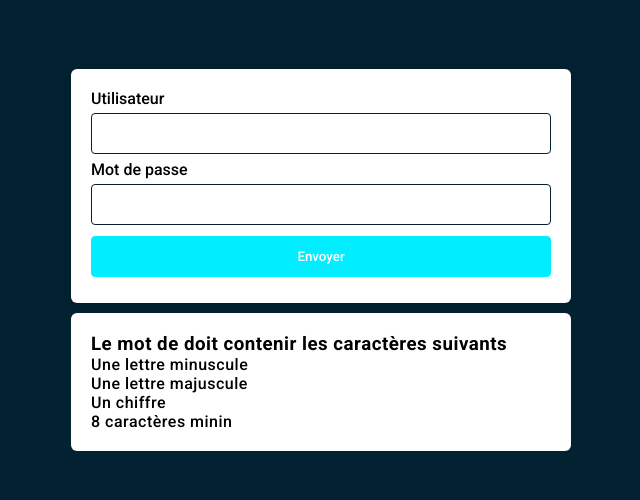
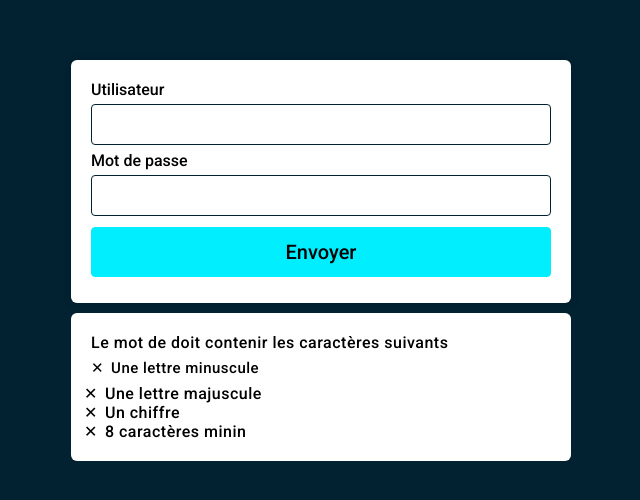
Before and after one commit to elhadjtall/VERIFICATION-DU-MOT-DE-PASSE-EN-JS, a plain HTML site: page index.html in a window 1280 px wide. Shown: the part 140-640 px from the top of the page, without its empty margins (319-959 px from the left). Drawn offline with Linux system fonts and the light colour scheme.

Commit message:
Verification du mot de passe

```diff
--- a/style.css
+++ b/style.css
@@ -39,7 +39,8 @@ input {
 
 input[type="submit"] {
     background-color: #0ef;
-    color: #fff;
+    font-size: 20px;
+    color: #000;
     border: 1px solid #0ef;
 }
 #message {
@@ -52,4 +53,25 @@ input[type="submit"] {
     padding: 20px;
     letter-spacing: 0.5px;
     margin-top: 10px;
+    animation: anime 0.5s ease-in-out;
 }
+@keyframes anime {
+    from{
+        transform: translateY(100px);
+    }
+}
+h3 {
+    font-size: 16px;
+    font-weight: 400;
+}
+#message p {
+    margin-left: 7px;
+    padding: 7px 0;
+    font-size: 15px;
+}
+/* lorsque les exigences sont erronées */
+.invalid::before{
+    position: relative;
+    left: -7px;
+    content: "✕";
+}
```
